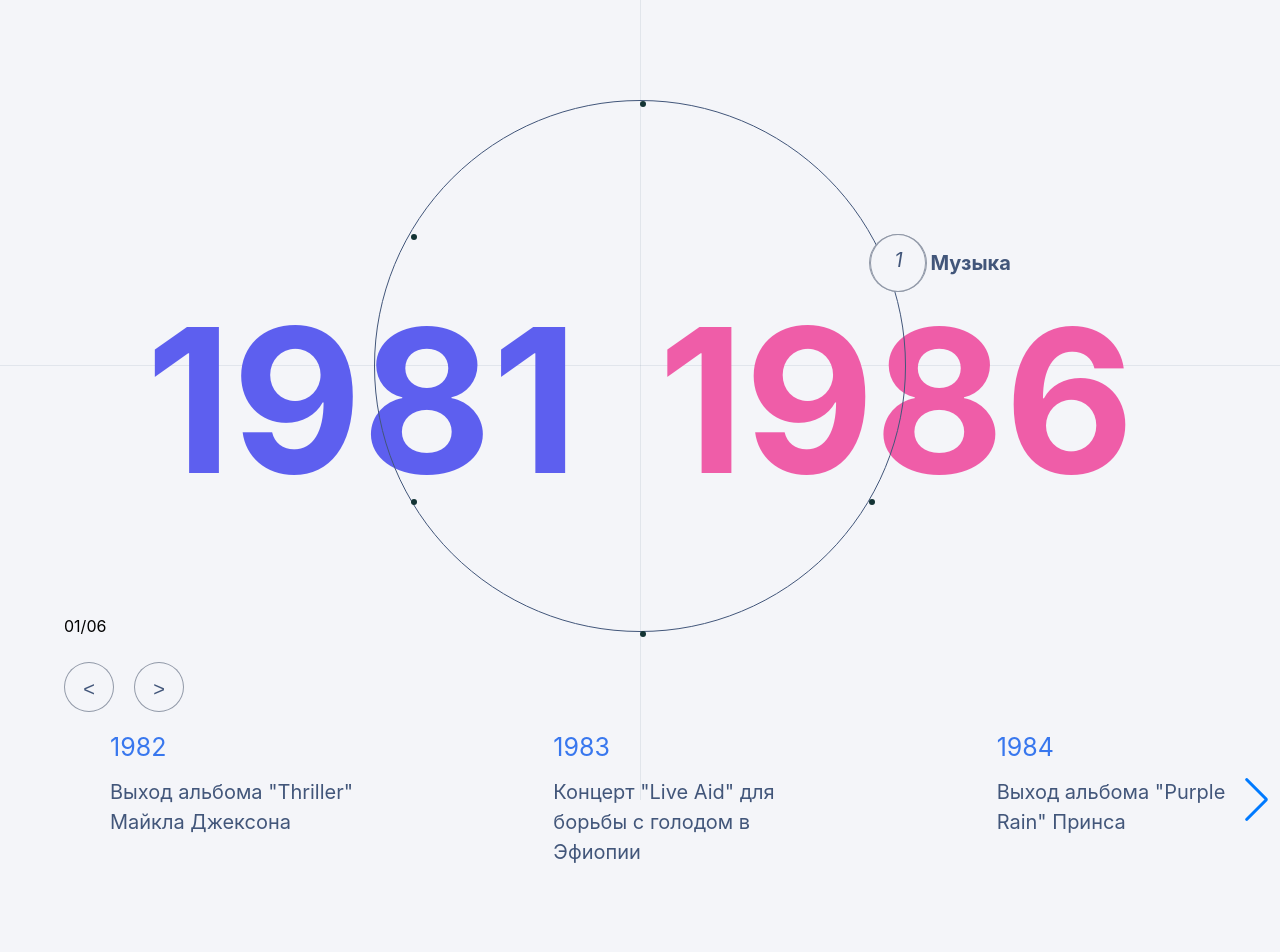
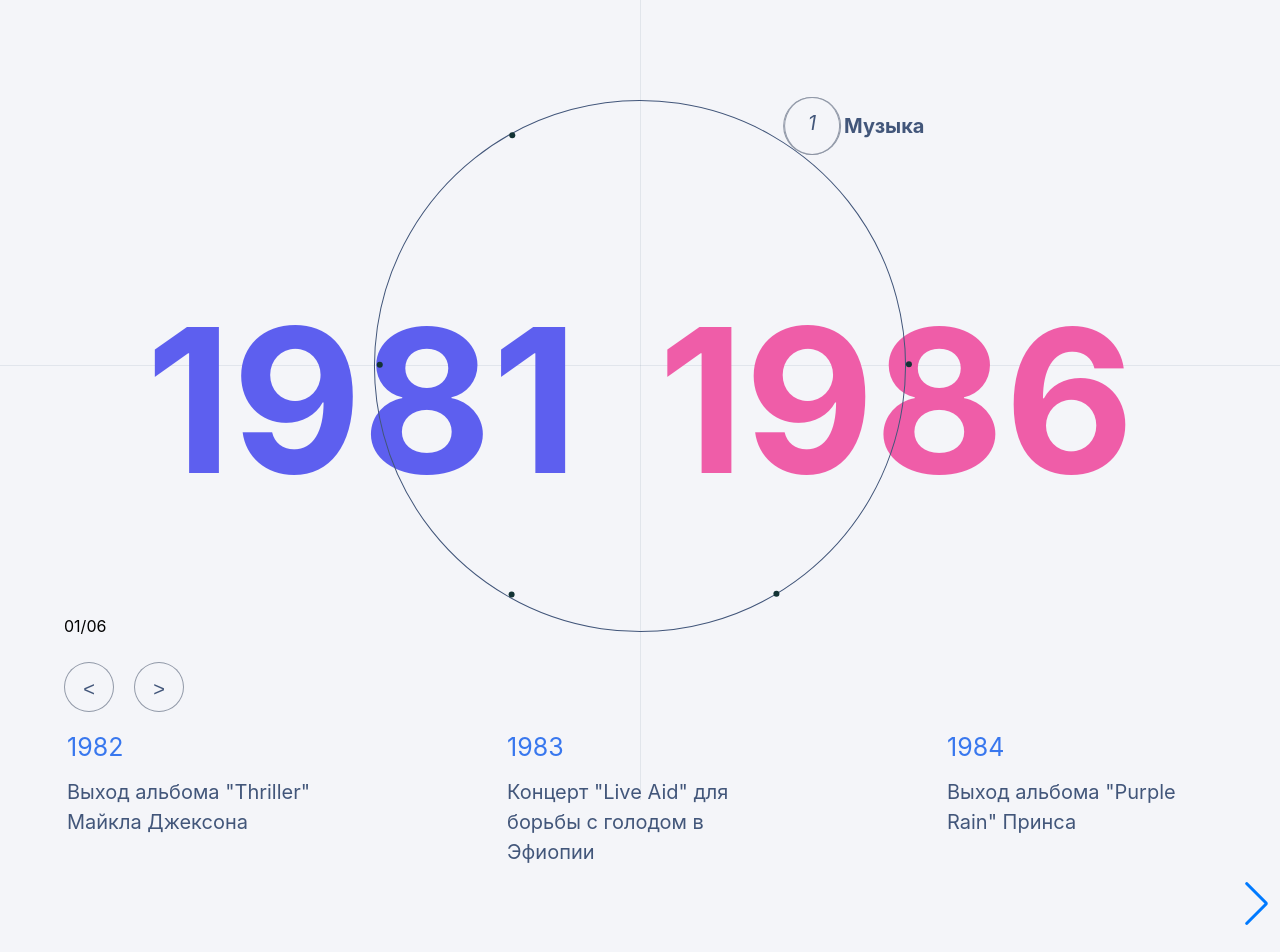
Before and after one commit to antiwebdev/frontend, a React (Create React App) app: page / in a window 1280 px wide. Shown: the top 952 px of the page. Built offline with nearby package versions, Linux system fonts and the light colour scheme.

Commit message:
Mobile version

```diff
--- a/src/compotents/Navigation/Navigation.tsx
+++ b/src/compotents/Navigation/Navigation.tsx
@@ -22,6 +22,7 @@ const Navigation: React.FC<NavigationProps> = ({
 
     const goBack = () => {
         const newIndex = activeItem.id === 1 ? dateItems.length-1 : activeItem.id - 2;
+        console.log("New index in Navigation: ", newIndex);
         setActiveItem(dateItems[newIndex]);
     };
 
--- a/src/containers/Carousel/Carousel.styles.ts
+++ b/src/containers/Carousel/Carousel.styles.ts
@@ -2,19 +2,32 @@ import styled from "styled-components";
 
 export const Wrapper = styled.div`
 padding-top: 100px;
-height: 400px;
+height: 100%;
 max-width: 100%;
 padding-left: 30px;
 
-@media (min-width: 1024px) {
+
+@media (min-width: 1024px){
   .swiper-pagination {
     display: none;
   }
 }
 
-@media (max-width: 1023px) {
-  .swiper-button {
-    display: none;
+@media (max-width: 1024px) {
+  margin-top:40%;
+
+  .swiper-button-prev,
+    .swiper-button-next {
+      display: none;
+  }
+
+  .swiper-pagination {
+    display: block
+    position: absolute;
+    top: 90%;
+    left: 50%;
+    transform: translateX(-50%);
+    z-index: 1;
   }
 }
 
@@ -25,9 +38,11 @@ padding-left: 30px;
 `;
 
 export const SwiperSlide = styled.div`
-  height: 135px;
+  height: 270px;
   width: 70%;
-  padding-left: 80px;
+  padding-left: 10%;
+  margin-bottom: 20%;
+
 `
 
 export const Title = styled.div`
--- a/src/containers/Carousel/Carousel.tsx
+++ b/src/containers/Carousel/Carousel.tsx
@@ -26,7 +26,7 @@ const Carousel: FC<TCarousel>  = ({
         <Styled.Wrapper>
             <Swiper
                 modules={[Navigation, Pagination, A11y]}
-                spaceBetween={80}
+                spaceBetween={70}
                 slidesPerView={3}
                 navigation
                 pagination={{ clickable: true }}
--- a/src/containers/Circle/CircleMenu.styles.ts
+++ b/src/containers/Circle/CircleMenu.styles.ts
@@ -98,7 +98,7 @@ export const Years = styled.div`
 
 
   @media (max-width: 1024px) {
-    top: 20%;
+    top: 30%;
   }
 
 
--- a/src/containers/Circle/CircleMenu.tsx
+++ b/src/containers/Circle/CircleMenu.tsx
@@ -30,24 +30,9 @@ interface MenuItemType {
     counterRotateAngle: number;
 }
 
-const getRotationDegrees = (length: number, index: number, currentDegrees: number, activeItemId: number):number => {
-    if (index > activeItemId) {
-        return currentDegrees - (360/length) * (index - activeItemId)
-    }
-    return currentDegrees + (360/length) * (activeItemId - index)
-
-
-    // const value = (360/length) * (length - index)
-    // if (value === 360 && currentDegrees < 180) {
-    //     return 0
-    // }
-    // console.log('1', value, currentDegrees)
-    // // if (value > 180 || currentDegrees < 0) {
-    // //     console.log('2', value - 360)
-    // //     return value - 360
-    // // }
-    // console.log('3', value)
-    // return value
+const getRotationDegrees = (length: number, activeIndex: number): number => {
+    // Вычисляем угол так, чтобы активный элемент был вверху
+    return -360 * activeIndex / length;
 }
 
 const CircleMenu: React.FC<CircleMenuProps> = ({
@@ -66,10 +51,10 @@ const CircleMenu: React.FC<CircleMenuProps> = ({
 
         gsap.context(() => {
             gsap.to(circle.current, { rotation: rotationDegrees });
-
+            console.log("Rotation degrees: ", rotationDegrees);
         }, container);
 
-    }, [rotationDegrees]);
+    }, [rotationDegrees, activeItem]);
 
     const currentMenuItem = dateItems.find((obj) => obj.id === activeItem.id);
 
@@ -81,7 +66,7 @@ const CircleMenu: React.FC<CircleMenuProps> = ({
         const radius = 50;
 
         const positionedItems = dateItems.map((item, i) => {
-            const angle = i * arc - (Math.PI / length);
+            const angle = i * arc ;
             const x = radius * Math.cos(angle);
             const y = radius * Math.sin(angle);
             const counterRotateAngle = -rotationDegrees;
@@ -89,16 +74,19 @@ const CircleMenu: React.FC<CircleMenuProps> = ({
         });
 
 
-        setRotationDegrees(getRotationDegrees(dateItemsLength, currentMenuItem.id, rotationDegrees, activeItem.id))
+        console.log("Active item updated in CircleMenu", activeItem);
+
+        const newDegrees = getRotationDegrees(dateItemsLength, activeItem.id);
+
+        setRotationDegrees(newDegrees);
         setMenuItems(positionedItems);
     }, [activeItem, dateItems]);
 
     const handleClick = (itemId: number) => {
-        // const dateItemIndex = dateItems.findIndex((item) => item.id === itemId)
         const selectedItem = dateItems.find((item) => item.id === itemId && activeItem.id !== itemId);
         if (selectedItem) {
             setActiveItem(selectedItem);
-            setRotationDegrees(getRotationDegrees(dateItemsLength, itemId, rotationDegrees, activeItem.id))
+            setRotationDegrees(getRotationDegrees(dateItemsLength, selectedItem.id))
         }
     };
 
```
